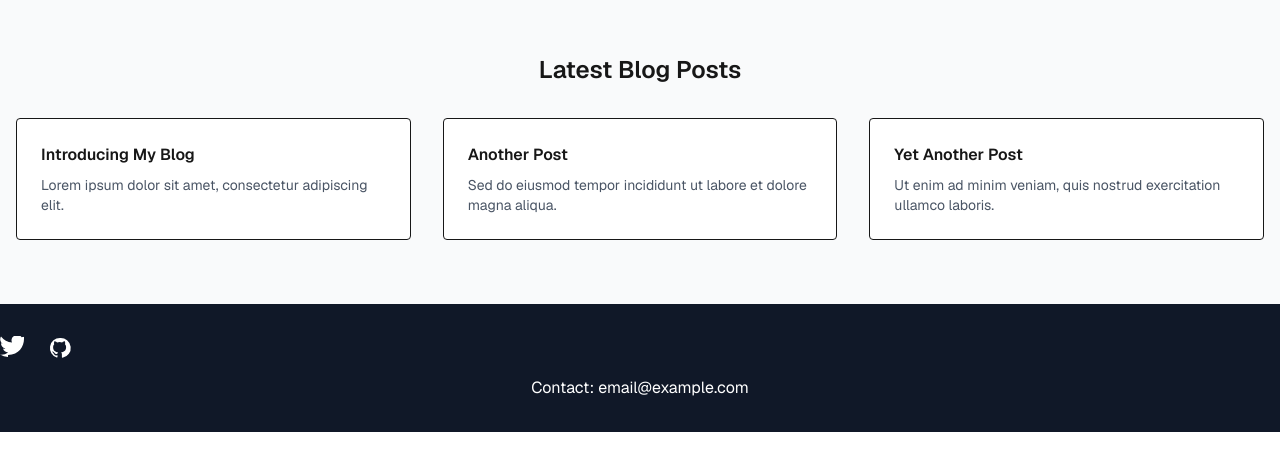
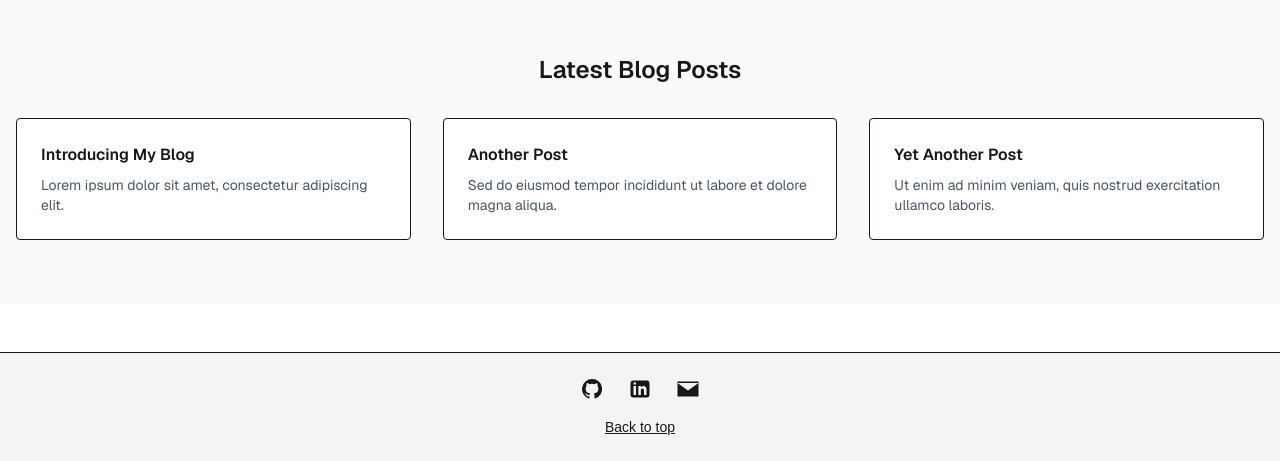
Before and after one commit to ErdagEge/website-aegean, a Next.js app: page / in a window 1280 px wide. Shown: the part 1775-2236 px from the top of the page. Before the commit the page ends 2207 px from the top, so only its background shows below. Built offline with nearby package versions, Linux system fonts and the light colour scheme.

Commit message:
Add global footer component

```diff
--- a/src/app/layout.tsx
+++ b/src/app/layout.tsx
@@ -2,6 +2,7 @@ import type { Metadata } from "next";
 import { Geist, Geist_Mono } from "next/font/google";
 import "./globals.css";
 import Navbar from "@/components/Navbar";
+import Footer from "@/components/Footer";
 
 const geistSans = Geist({
   variable: "--font-geist-sans",
@@ -30,6 +31,7 @@ export default function RootLayout({
       >
         <Navbar />
         {children}
+        <Footer />
       </body>
     </html>
   );
--- a/src/app/page.tsx
+++ b/src/app/page.tsx
@@ -94,36 +94,6 @@ export default function Home() {
         </section>
       </main>
 
-      {/* Footer */}
-      <footer className="py-8 bg-gray-900 text-white text-center">
-        <div className="flex flex-col items-center space-y-4 sm:flex-row sm:space-y-0 sm:space-x-6 mb-4">
-          <a href="#" aria-label="Twitter" className="hover:text-blue-400">
-            <svg
-              xmlns="http://www.w3.org/2000/svg"
-              fill="currentColor"
-              viewBox="0 0 24 24"
-              className="w-6 h-6"
-            >
-              <path d="M8 19c11 0 16-9 16-16v-.7A11.3 11.3 0 0 0 26 0a11 11 0 0 1-3.1 1A5.4 5.4 0 0 0 25 0a11 11 0 0 1-3.4 1.3A5.5 5.5 0 0 0 12 6.5a15.7 15.7 0 0 1-11-6 5.5 5.5 0 0 0 1.7 7.4A5.3 5.3 0 0 1 1 7v.1a5.5 5.5 0 0 0 4.4 5.4 5.2 5.2 0 0 1-1.4.2 4.6 4.6 0 0 1-1-.1 5.5 5.5 0 0 0 5.1 3.8A11 11 0 0 1 0 18.6a15.7 15.7 0 0 0 8 2.4" />
-            </svg>
-          </a>
-          <a href="#" aria-label="GitHub" className="hover:text-gray-400">
-            <svg
-              xmlns="http://www.w3.org/2000/svg"
-              fill="currentColor"
-              viewBox="0 0 24 24"
-              className="w-6 h-6"
-            >
-              <path
-                fillRule="evenodd"
-                d="M12 2a10 10 0 0 0-3.2 19.5c.5.1.7-.2.7-.5v-1.7c-3 .7-3.7-1.5-3.7-1.5a2.9 2.9 0 0 0-1.2-1.5c-1-.8.1-.8.1-.8a2.3 2.3 0 0 1 1.7 1.2 2.3 2.3 0 0 0 3 1 2.3 2.3 0 0 1 .7-1.4c-2.4-.3-5-1.2-5-5.3a4.1 4.1 0 0 1 1.1-2.8 3.9 3.9 0 0 1 .1-2.8s.9-.3 2.8 1a9.7 9.7 0 0 1 5 0c1.9-1.3 2.8-1 2.8-1a3.9 3.9 0 0 1 .1 2.8 4 4 0 0 1 1.1 2.8c0 4.1-2.6 5-5 5.3a2.6 2.6 0 0 1 .8 2v3c0 .3.2.6.7.5A10 10 0 0 0 12 2"
-                clipRule="evenodd"
-              />
-            </svg>
-          </a>
-        </div>
-        <p>Contact: email@example.com</p>
-      </footer>
     </div>
   );
 }
--- /dev/null
+++ b/src/components/Footer.tsx
@@ -0,0 +1,76 @@
+"use client";
+
+export default function Footer() {
+  const scrollToTop = () => {
+    if (typeof window !== "undefined") {
+      window.scrollTo({ top: 0, behavior: "smooth" });
+    }
+  };
+
+  return (
+    <footer className="bg-gray-100 dark:bg-gray-900 border-t py-6 mt-12">
+      <div className="container mx-auto px-4 text-center flex flex-col items-center space-y-4">
+        <div className="flex space-x-6">
+          <a
+            href="https://github.com/username"
+            target="_blank"
+            rel="noopener noreferrer"
+            aria-label="GitHub"
+            className="hover:text-gray-600 dark:hover:text-gray-300"
+          >
+            <svg
+              xmlns="http://www.w3.org/2000/svg"
+              viewBox="0 0 24 24"
+              fill="currentColor"
+              className="w-6 h-6"
+            >
+              <path
+                fillRule="evenodd"
+                d="M12 2a10 10 0 00-3.162 19.495c.5.092.683-.217.683-.483v-1.704c-2.782.604-3.369-1.343-3.369-1.343-.454-1.15-1.11-1.458-1.11-1.458-.907-.62.069-.608.069-.608 1.003.07 1.531 1.03 1.531 1.03.892 1.528 2.341 1.087 2.914.832.091-.647.35-1.087.636-1.337-2.22-.253-4.555-1.112-4.555-4.951 0-1.094.39-1.988 1.029-2.688-.103-.253-.447-1.272.098-2.65 0 0 .84-.269 2.75 1.025A9.564 9.564 0 0112 6.844a9.56 9.56 0 012.5.337c1.909-1.294 2.748-1.025 2.748-1.025.546 1.378.202 2.397.099 2.65.64.7 1.029 1.594 1.029 2.688 0 3.849-2.338 4.695-4.566 4.943.359.31.679.921.679 1.856v2.753c0 .269.181.58.688.481A10.001 10.001 0 0012 2z"
+                clipRule="evenodd"
+              />
+            </svg>
+          </a>
+          <a
+            href="https://www.linkedin.com/in/username"
+            target="_blank"
+            rel="noopener noreferrer"
+            aria-label="LinkedIn"
+            className="hover:text-gray-600 dark:hover:text-gray-300"
+          >
+            <svg
+              xmlns="http://www.w3.org/2000/svg"
+              viewBox="0 0 24 24"
+              fill="currentColor"
+              className="w-6 h-6"
+            >
+              <path
+                d="M4.98 3.5A2.5 2.5 0 002.5 6v12a2.5 2.5 0 002.48 2.5h14.04A2.5 2.5 0 0021.5 18V6a2.5 2.5 0 00-2.48-2.5H4.98zM8 18H5.5V9H8v9zm-1.25-10.25a1.25 1.25 0 110-2.5 1.25 1.25 0 010 2.5zM18.5 18h-2.5v-4.5c0-1.24-.51-2-1.56-2-.85 0-1.28.57-1.49 1.12-.08.2-.1.47-.1.74V18h-2.5V9H13v1.24c.36-.55 1.01-1.34 2.46-1.34 1.79 0 3.04 1.17 3.04 3.69V18z"
+              />
+            </svg>
+          </a>
+          <a
+            href="mailto:email@example.com"
+            aria-label="Email"
+            className="hover:text-gray-600 dark:hover:text-gray-300"
+          >
+            <svg
+              xmlns="http://www.w3.org/2000/svg"
+              viewBox="0 0 24 24"
+              fill="currentColor"
+              className="w-6 h-6"
+            >
+              <path d="M1.5 4.5h21v15h-21v-15zM12 13.5l10.5-7.5h-21l10.5 7.5z" />
+            </svg>
+          </a>
+        </div>
+        <button
+          onClick={scrollToTop}
+          className="text-sm underline hover:text-blue-600"
+        >
+          Back to top
+        </button>
+      </div>
+    </footer>
+  );
+}
```
